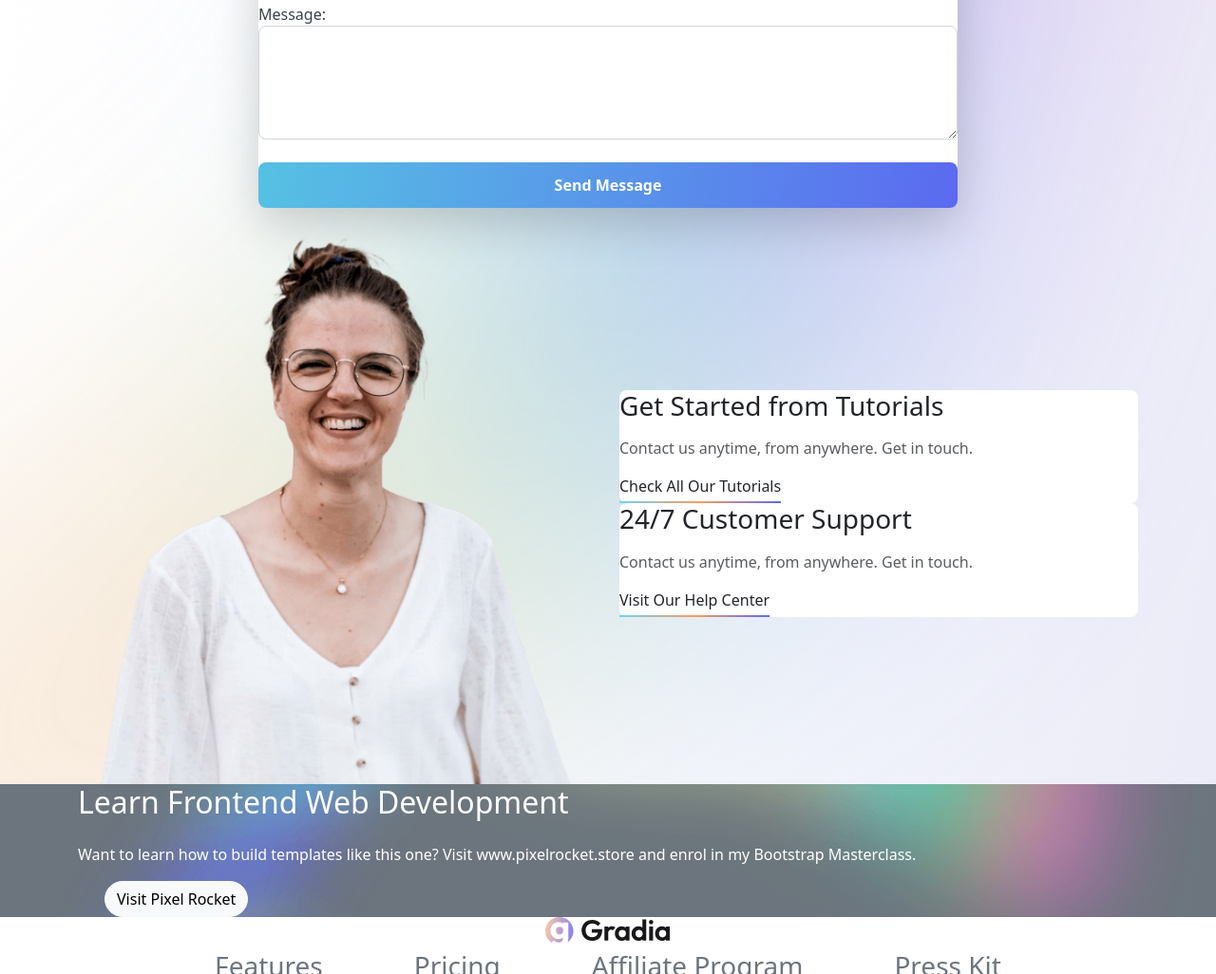
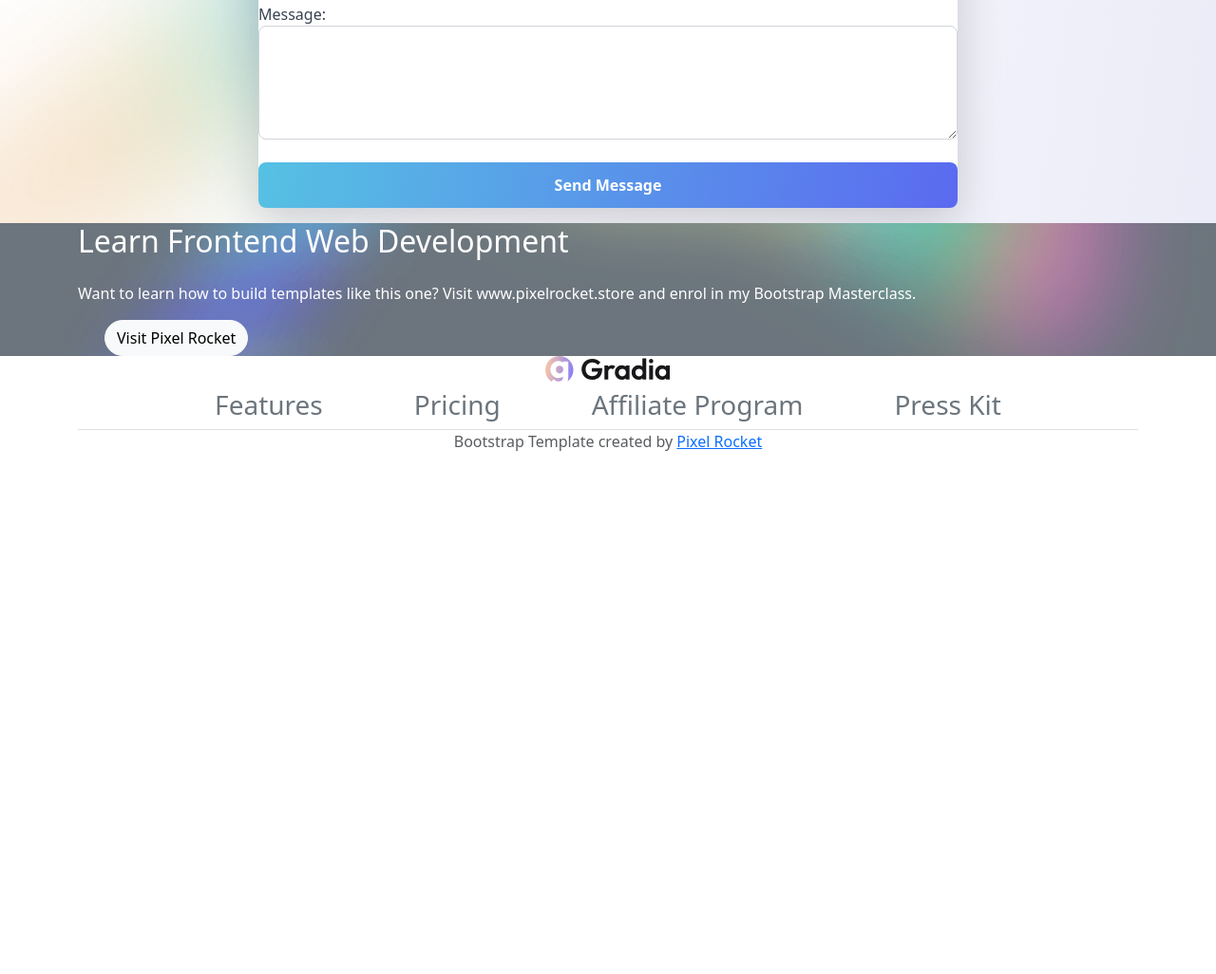
Before and after one commit to aruxe/exempt, a plain HTML site: page contact.html in a window 1280 px wide. Shown: the part 524-1550 px from the top of the page at 95% size. After the commit the page ends 1001 px from the top, so only its background shows below. Drawn offline with nearby package versions, Linux system fonts and the light colour scheme.

Commit message:
Update contact.html

```diff
--- a/contact.html
+++ b/contact.html
@@ -178,27 +178,6 @@
               </div>
             </div>
           </div>
-
-          <!-- Support Cards Section -->
-          <div class="mw-md-7xl mx-auto">
-            <div class="row align-items-center">
-              <div class="col-12 col-md-6 align-self-end mb-8 mb-md-0"><img class="img-fluid" src="quartz-assets/images/contact/woman.png" alt=""/></div>
-              <div class="col-12 col-md-6">
-                <div class="mw-md-lg bg-white p-8 mb-8 rounded-3">
-                  <h3 class="fs-16 mb-3">Get Started from Tutorials</h3>
-                  <p class="fs-17 text-muted mw-md-xs">Contact us anytime, from anywhere. Get in touch.</p><a class="nav-link d-inline-block px-0 fs-18" href="#">
-                    <p class="fw-medium mb-1">Check All Our Tutorials</p>
-                    <div style="height: 2px; background: linear-gradient(90deg, rgba(108,213,246,1 ) 0%, rgba(248,157,92,1) 50%, rgba(91,106,240,1) 100%);"></div></a>
-                </div>
-                <div class="mw-md-lg bg-white p-8 rounded-3">
-                  <h3 class="fs-16 mb-3">24/7 Customer Support</h3>
-                  <p class="fs-17 text-muted mw-md-xs">Contact us anytime, from anywhere. Get in touch.</p><a class="nav-link d-inline-block px-0 fs-18" href="#">
-                    <p class="fw-medium mb-1">Visit Our Help Center</p>
-                    <div style="height: 2px; background: linear-gradient(90deg, rgba(108,213,246,1 ) 0%, rgba(248,157,92,1) 50%, rgba(91,106,240,1) 100%);"></div></a>
-                </div>
-              </div>
-            </div>
-          </div>
         </div>
       </section>
       <section class="position-relative pt-24 pb-32 bg-secondary overflow-hidden">
```
